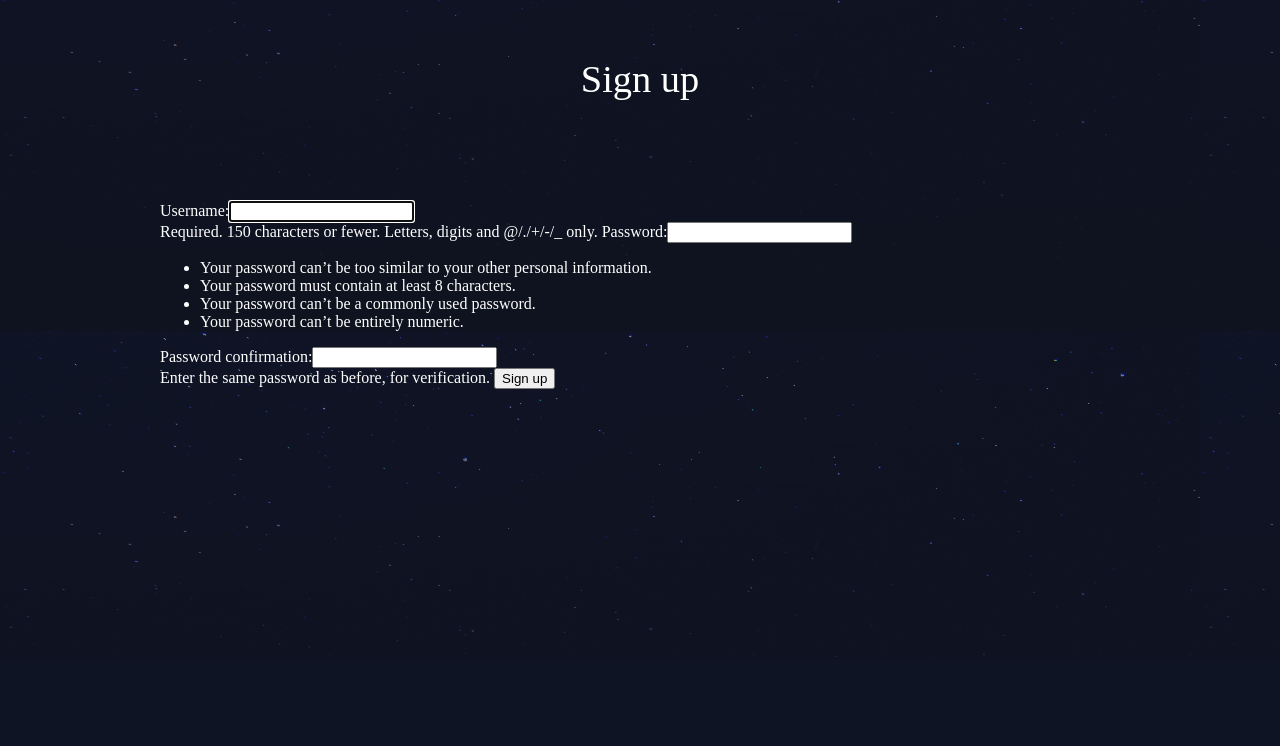
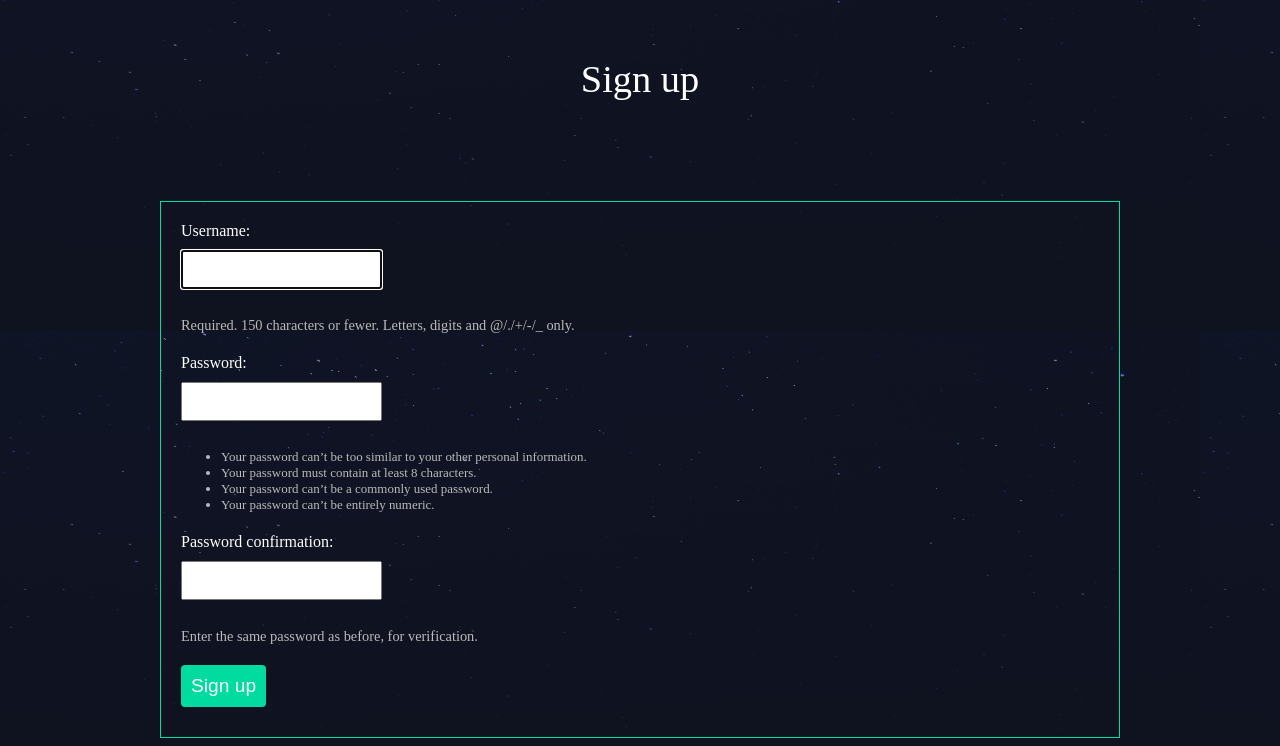
Before and after one commit to Eik1234/django-tutorial, a Django app: page /accounts/signup in a window 1280 px wide. Shown: the part 141-887 px from the top of the page. Before the commit the page ends 798 px from the top, so only its background shows below. Run offline with Django 3.2, Linux system fonts and the light colour scheme.

Commit message:
form styling

```diff
--- a/djangonautic/assets/styles.css
+++ b/djangonautic/assets/styles.css
@@ -96,3 +96,55 @@ nav input {
 .article-detail .article p {
     text-align: center;
 }
+
+.site-form {
+    margin-top: 60px;
+    border: 1px solid #00dba0;
+    padding: 20px;
+}
+
+.site-form input, .site-form textarea {
+    display: block;
+    margin: 10px 0;
+    padding: 10px;
+}
+
+a.highlight {
+    border: 1px solid #00dba0;
+    padding: 10px;
+    border-radius: 4px;
+    color: #00dba0;
+}
+
+a.highlight:hover {
+    background-color: #00dba0;
+    color: #fff;
+}
+
+.helptext, .helptext ul {
+    margin: 0 auto 20px;
+    color: #bbb;
+    font-size: 0.9em;
+    display: block;
+}
+
+.errorlist li {
+    padding: 10px;
+    list-style-type: none;
+    border: 1px solid #ff5722;
+    color: #ff5722;
+    margin: 10px 0;
+}
+
+.errorlist {
+    padding: 0;
+}
+
+.site-form input[type="submit"] {
+    background: #00dba0;
+    border: 0;
+    color: #fff;
+    font-size: 1.2em;
+    border-radius: 4px;
+    margin: 10px 0;
+}
```
Also changed, not shown: djangonautic/db.sqlite3.
